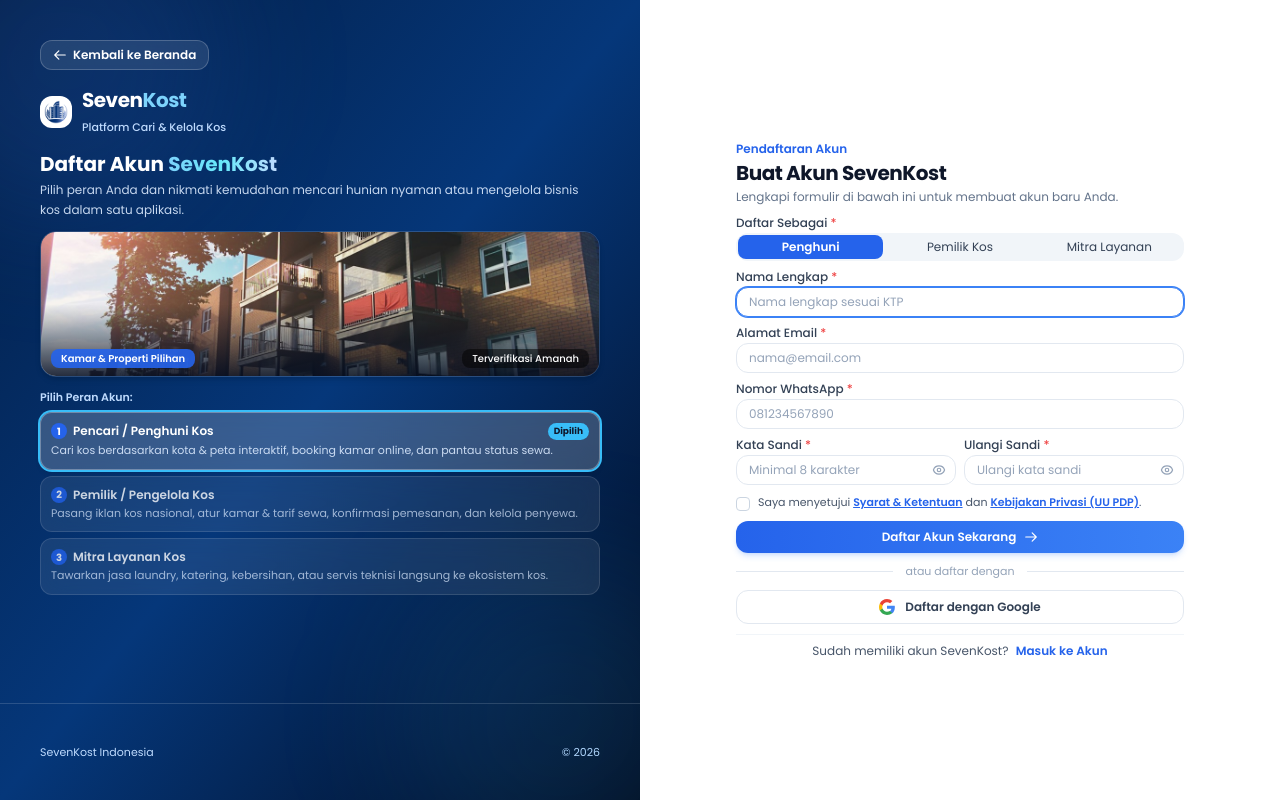
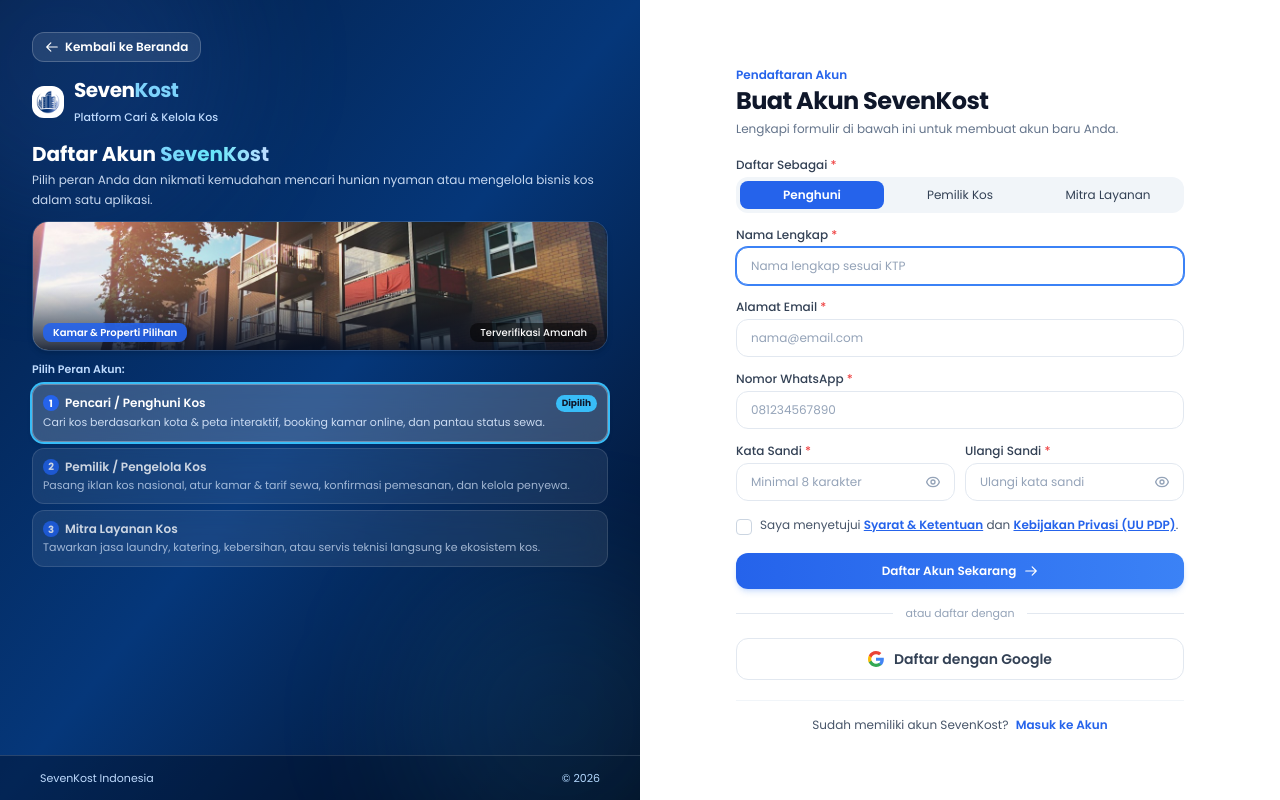
Before and after one commit to Fputradf/seven-kost, a Laravel app: page /register in a window 1280 px wide. Run offline with Laravel 12, Linux system fonts and the light colour scheme; style sheets or scripts are compiled from the project's sources; parts of the project's set-up code (start-up, migrations or seed data) failed here and were passed over.

Commit message:
style(register): match form scale with login page and prevent copyright footer cutoff

```diff
--- a/resources/views/auth/register.blade.php
+++ b/resources/views/auth/register.blade.php
@@ -26,9 +26,9 @@
             <div class="absolute -bottom-20 -right-20 w-80 h-80 bg-sky-400/10 rounded-full blur-3xl pointer-events-none"></div>
 
             {{-- Konten Utama Header --}}
-            <div class="p-4 sm:p-6 lg:p-8 xl:p-10 pb-1 sm:pb-2 lg:pb-8 relative z-10">
+            <div class="p-4 sm:p-6 lg:p-6 xl:p-8 pb-1 sm:pb-2 lg:pb-2 relative z-10 flex-1 overflow-y-auto lg:overflow-visible">
                 {{-- Top Navigation: Tombol Kembali ke Beranda & Logo Brand (Mobile Friendly) --}}
-                <div class="flex items-center justify-between gap-3 mb-3 lg:mb-4">
+                <div class="flex items-center justify-between gap-3 mb-3 lg:mb-3.5">
                     <a href="{{ url('/') }}" class="inline-flex items-center gap-1.5 text-xs font-semibold text-white hover:text-white transition group py-1.5 px-3 rounded-xl bg-white/10 hover:bg-white/20 border border-white/20 w-fit backdrop-blur-md shadow-xs">
                         <svg class="w-3.5 h-3.5 transition-transform group-hover:-translate-x-0.5" fill="none" stroke="currentColor" viewBox="0 0 24 24">
                             <path stroke-linecap="round" stroke-linejoin="round" stroke-width="2" d="M10 19l-7-7m0 0l7-7m-7 7h18"/>
@@ -71,10 +71,10 @@
                 </div>
 
                 {{-- Gambar Kost (Desktop Saja) --}}
-                <div class="hidden lg:block relative rounded-2xl overflow-hidden shadow-md border border-white/15 mb-3 group">
+                <div class="hidden lg:block relative rounded-2xl overflow-hidden shadow-md border border-white/15 mb-2.5 group">
                     <img src="{{ asset('images/frontend/hero-building-hd.jpg') }}"
                          alt="Hunian Kos SevenKost"
-                         class="w-full h-28 sm:h-32 xl:h-36 object-cover group-hover:scale-105 transition-transform duration-500">
+                         class="w-full h-24 sm:h-28 xl:h-32 object-cover group-hover:scale-105 transition-transform duration-500">
                     <div class="absolute inset-0 bg-gradient-to-t from-[#020b1f]/85 via-transparent to-transparent"></div>
                     <div class="absolute bottom-2 left-2.5 right-2.5 flex items-center justify-between text-white">
                         <span class="bg-blue-600/90 backdrop-blur-xs px-2.5 py-0.5 rounded-lg text-[10px] font-semibold shadow-xs">
@@ -155,7 +155,7 @@
             </div>
 
             {{-- Footer Layer Kiri: Hak Cipta (Desktop Saja) --}}
-            <div class="hidden lg:flex p-5 lg:p-8 xl:p-10 pt-3 border-t border-white/15 items-center justify-between text-[11px] text-blue-200">
+            <div class="hidden lg:flex px-6 lg:px-8 xl:px-10 py-3.5 border-t border-white/15 items-center justify-between text-[11px] text-blue-200 shrink-0 bg-[#020b1f]/40 backdrop-blur-xs">
                 <span class="text-blue-200">SevenKost Indonesia</span>
                 <span class="text-blue-200">© {{ date('Y') }}</span>
             </div>
@@ -164,59 +164,59 @@
         {{-- ============================================================= --}}
         {{-- LAYER KANAN / BAWAH MOBILE (FORM PUTIH BERSIH & RESPONSIVE)   --}}
         {{-- ============================================================= --}}
-        <div class="w-full lg:w-1/2 bg-white flex flex-col justify-start lg:justify-center items-center px-5 pt-3 pb-6 sm:px-8 sm:py-6 lg:py-4 xl:py-6 lg:px-8 xl:px-12 flex-1 overflow-y-auto">
+        <div class="w-full lg:w-1/2 bg-white flex flex-col justify-start lg:justify-center items-center px-5 pt-3 pb-8 sm:p-8 lg:p-10 xl:p-12 flex-1 overflow-y-auto">
             <div class="max-w-sm xl:max-w-md w-full">
 
                 {{-- Header Form --}}
-                <div class="mb-2 sm:mb-2.5">
-                    <span class="text-[11px] sm:text-xs font-semibold text-blue-600 block mb-0.5">
+                <div class="mb-4 sm:mb-5">
+                    <span class="text-xs font-semibold text-blue-600 block mb-0.5">
                         Pendaftaran Akun
                     </span>
-                    <h2 class="text-lg sm:text-xl font-bold text-slate-900 tracking-tight">
+                    <h2 class="text-xl sm:text-2xl font-bold text-slate-900 tracking-tight">
                         Buat Akun SevenKost
                     </h2>
-                    <p class="text-[11px] sm:text-xs text-slate-500 mt-0.5">
+                    <p class="text-xs text-slate-500 mt-1">
                         Lengkapi formulir di bawah ini untuk membuat akun baru Anda.
                     </p>
                 </div>
 
                 {{-- Form Register --}}
-                <form method="POST" action="{{ route('register') }}" class="space-y-2">
+                <form method="POST" action="{{ route('register') }}" class="space-y-3 sm:space-y-3.5">
                     @csrf
 
                     {{-- Hidden Role Input --}}
                     <input type="hidden" name="role" :value="selectedRole">
 
                     {{-- Switcher Role --}}
-                    <div class="space-y-0.5">
-                        <label class="block text-[11px] sm:text-xs font-medium text-slate-700">
+                    <div class="space-y-1">
+                        <label class="block text-xs font-medium text-slate-700">
                             Daftar Sebagai <span class="text-red-500">*</span>
                         </label>
-                        <div class="grid grid-cols-3 gap-1 p-0.5 bg-slate-100 rounded-xl">
+                        <div class="grid grid-cols-3 gap-1 p-1 bg-slate-100 rounded-xl">
                             <button type="button"
                                     @click="setRole('penghuni')"
                                     :class="selectedRole === 'penghuni' ? 'bg-blue-600 text-white font-semibold shadow-xs' : 'text-slate-700 hover:text-slate-900 font-normal'"
-                                    class="py-1 px-2 rounded-lg text-[11px] sm:text-xs text-center transition cursor-pointer">
+                                    class="py-1.5 px-2 rounded-lg text-xs text-center transition cursor-pointer">
                                 Penghuni
                             </button>
                             <button type="button"
                                     @click="setRole('pemilik')"
                                     :class="selectedRole === 'pemilik' ? 'bg-blue-600 text-white font-semibold shadow-xs' : 'text-slate-700 hover:text-slate-900 font-normal'"
-                                    class="py-1 px-2 rounded-lg text-[11px] sm:text-xs text-center transition cursor-pointer">
+                                    class="py-1.5 px-2 rounded-lg text-xs text-center transition cursor-pointer">
                                 Pemilik Kos
                             </button>
                             <button type="button"
                                     @click="setRole('mitra')"
                                     :class="selectedRole === 'mitra' ? 'bg-blue-600 text-white font-semibold shadow-xs' : 'text-slate-700 hover:text-slate-900 font-normal'"
-                                    class="py-1 px-2 rounded-lg text-[11px] sm:text-xs text-center transition cursor-pointer">
+                                    class="py-1.5 px-2 rounded-lg text-xs text-center transition cursor-pointer">
                                 Mitra Layanan
                             </button>
                         </div>
                     </div>
 
                     {{-- Input Nama Lengkap --}}
-                    <div class="space-y-0.5">
-                        <label for="name" class="block text-[11px] sm:text-xs font-medium text-slate-700">
+                    <div class="space-y-1">
+                        <label for="name" class="block text-xs font-medium text-slate-700">
                             Nama Lengkap <span class="text-red-500">*</span>
                         </label>
                         <input id="name"
@@ -227,15 +227,15 @@
                                autofocus
                                autocomplete="name"
                                placeholder="Nama lengkap sesuai KTP"
-                               class="w-full text-xs rounded-xl border border-slate-200 focus:border-blue-500 focus:ring-blue-500 py-1.5 px-3 text-slate-900 placeholder-slate-400 @error('name') border-red-300 bg-red-50/20 @enderror transition" />
+                               class="w-full text-sm sm:text-xs rounded-xl border border-slate-200 focus:border-blue-500 focus:ring-blue-500 py-2.5 px-3.5 text-slate-900 placeholder-slate-400 @error('name') border-red-300 bg-red-50/20 @enderror transition" />
                         @error('name')
                             <p class="text-xs text-red-600 font-medium mt-0.5">{{ $message }}</p>
                         @enderror
                     </div>
 
                     {{-- Input Email --}}
-                    <div class="space-y-0.5">
-                        <label for="email" class="block text-[11px] sm:text-xs font-medium text-slate-700">
+                    <div class="space-y-1">
+                        <label for="email" class="block text-xs font-medium text-slate-700">
                             Alamat Email <span class="text-red-500">*</span>
                         </label>
                         <input id="email"
@@ -246,15 +246,15 @@
                                autocomplete="username"
                                inputmode="email"
                                placeholder="nama@email.com"
-                               class="w-full text-xs rounded-xl border border-slate-200 focus:border-blue-500 focus:ring-blue-500 py-1.5 px-3 text-slate-900 placeholder-slate-400 @error('email') border-red-300 bg-red-50/20 @enderror transition" />
+                               class="w-full text-sm sm:text-xs rounded-xl border border-slate-200 focus:border-blue-500 focus:ring-blue-500 py-2.5 px-3.5 text-slate-900 placeholder-slate-400 @error('email') border-red-300 bg-red-50/20 @enderror transition" />
                         @error('email')
                             <p class="text-xs text-red-600 font-medium mt-0.5">{{ $message }}</p>
                         @enderror
                     </div>
 
                     {{-- Input Nomor WhatsApp / Telepon --}}
-                    <div class="space-y-0.5">
-                        <label for="phone" class="block text-[11px] sm:text-xs font-medium text-slate-700">
+                    <div class="space-y-1">
+                        <label for="phone" class="block text-xs font-medium text-slate-700">
                             Nomor WhatsApp <span class="text-red-500">*</span>
                         </label>
                         <input id="phone"
@@ -264,17 +264,17 @@
                                required
                                autocomplete="tel"
                                placeholder="081234567890"
-                               class="w-full text-xs rounded-xl border border-slate-200 focus:border-blue-500 focus:ring-blue-500 py-1.5 px-3 text-slate-900 placeholder-slate-400 @error('phone') border-red-300 bg-red-50/20 @enderror transition" />
+                               class="w-full text-sm sm:text-xs rounded-xl border border-slate-200 focus:border-blue-500 focus:ring-blue-500 py-2.5 px-3.5 text-slate-900 placeholder-slate-400 @error('phone') border-red-300 bg-red-50/20 @enderror transition" />
                         @error('phone')
                             <p class="text-xs text-red-600 font-medium mt-0.5">{{ $message }}</p>
                         @enderror
                     </div>
 
                     {{-- Grid Input Password & Konfirmasi Password --}}
-                    <div class="grid grid-cols-1 sm:grid-cols-2 gap-2">
+                    <div class="grid grid-cols-1 sm:grid-cols-2 gap-2.5">
                         {{-- Password --}}
-                        <div class="space-y-0.5">
-                            <label for="password" class="block text-[11px] sm:text-xs font-medium text-slate-700">
+                        <div class="space-y-1">
+                            <label for="password" class="block text-xs font-medium text-slate-700">
                                 Kata Sandi <span class="text-red-500">*</span>
                             </label>
                             <div class="relative">
@@ -284,12 +284,12 @@
                                        required
                                        autocomplete="new-password"
                                        placeholder="Minimal 8 karakter"
-                                       class="w-full text-xs rounded-xl border border-slate-200 focus:border-blue-500 focus:ring-blue-500 py-1.5 pl-3 pr-8 text-slate-900 placeholder-slate-400 @error('password') border-red-300 bg-red-50/20 @enderror transition" />
+                                       class="w-full text-sm sm:text-xs rounded-xl border border-slate-200 focus:border-blue-500 focus:ring-blue-500 py-2.5 pl-3.5 pr-11 text-slate-900 placeholder-slate-400 @error('password') border-red-300 bg-red-50/20 @enderror transition" />
                                 <button type="button"
                                         @click="showPassword = !showPassword"
                                         aria-label="Tampilkan kata sandi"
-                                        class="absolute inset-y-0 right-0 pr-2.5 flex items-center text-slate-400 hover:text-slate-700 focus:outline-none cursor-pointer">
-                                    <svg x-show="!showPassword" class="w-3.5 h-3.5" fill="none" stroke="currentColor" viewBox="0 0 24 24">
+                                        class="absolute inset-y-0 right-0 pr-3.5 flex items-center text-slate-400 hover:text-slate-700 focus:outline-none cursor-pointer">
+                                    <svg x-show="!showPassword" class="w-4 h-4" fill="none" stroke="currentColor" viewBox="0 0 24 24">
                                         <path stroke-linecap="round" stroke-linejoin="round" stroke-width="2" d="M15 12a3 3 0 11-6 0 3 3 0 016 0z"/>
                                         <path stroke-linecap="round" stroke-linejoin="round" stroke-width="2" d="M2.458 12C3.732 7.943 7.523 5 12 5c4.478 0 8.268 2.943 9.542 7-1.274 4.057-5.064 7-9.542 7-4.477 0-8.268-2.943-9.542-7z"/>
                                     </svg>
@@ -301,8 +301,8 @@
                         </div>
 
                         {{-- Konfirmasi Password --}}
-                        <div class="space-y-0.5">
-                            <label for="password_confirmation" class="block text-[11px] sm:text-xs font-medium text-slate-700">
+                        <div class="space-y-1">
+                            <label for="password_confirmation" class="block text-xs font-medium text-slate-700">
                                 Ulangi Sandi <span class="text-red-500">*</span>
                             </label>
                             <div class="relative">
@@ -312,12 +312,12 @@
                                        required
                                        autocomplete="new-password"
                                        placeholder="Ulangi kata sandi"
-                                       class="w-full text-xs rounded-xl border border-slate-200 focus:border-blue-500 focus:ring-blue-500 py-1.5 pl-3 pr-8 text-slate-900 placeholder-slate-400 @error('password_confirmation') border-red-300 bg-red-50/20 @enderror transition" />
+                                       class="w-full text-sm sm:text-xs rounded-xl border border-slate-200 focus:border-blue-500 focus:ring-blue-500 py-2.5 pl-3.5 pr-11 text-slate-900 placeholder-slate-400 @error('password_confirmation') border-red-300 bg-red-50/20 @enderror transition" />
                                 <button type="button"
                                         @click="showPasswordConfirmation = !showPasswordConfirmation"
                                         aria-label="Tampilkan konfirmasi sandi"
-                                        class="absolute inset-y-0 right-0 pr-2.5 flex items-center text-slate-400 hover:text-slate-700 focus:outline-none cursor-pointer">
-                                    <svg x-show="!showPasswordConfirmation" class="w-3.5 h-3.5" fill="none" stroke="currentColor" viewBox="0 0 24 24">
+                                        class="absolute inset-y-0 right-0 pr-3.5 flex items-center text-slate-400 hover:text-slate-700 focus:outline-none cursor-pointer">
+                                    <svg x-show="!showPasswordConfirmation" class="w-4 h-4" fill="none" stroke="currentColor" viewBox="0 0 24 24">
                                         <path stroke-linecap="round" stroke-linejoin="round" stroke-width="2" d="M15 12a3 3 0 11-6 0 3 3 0 016 0z"/>
                                         <path stroke-linecap="round" stroke-linejoin="round" stroke-width="2" d="M2.458 12C3.732 7.943 7.523 5 12 5c4.478 0 8.268 2.943 9.542 7-1.274 4.057-5.064 7-9.542 7-4.477 0-8.268-2.943-9.542-7z"/>
                                     </svg>
@@ -340,8 +340,8 @@
                                    id="terms"
                                    x-model="termsAgreed"
                                    required
-                                   class="mt-0.5 w-3.5 h-3.5 rounded border-slate-300 text-blue-600 focus:ring-blue-500 cursor-pointer">
-                            <span class="text-[11px] text-slate-600 leading-snug">
+                                   class="mt-0.5 w-4 h-4 rounded border-slate-300 text-blue-600 focus:ring-blue-500 cursor-pointer">
+                            <span class="text-[11px] sm:text-xs text-slate-600 leading-snug">
                                 Saya menyetujui
                                 <button type="button"
                                         @click.prevent="openTermsModal = true; activeTermsTab = 'terms'"
@@ -359,9 +359,9 @@
                     </div>
 
                     {{-- Tombol Submit --}}
-                    <div class="pt-0.5">
+                    <div class="pt-1">
                         <button type="submit"
-                                class="w-full py-2 px-4 rounded-xl text-xs font-semibold text-white bg-gradient-to-r from-blue-600 to-blue-500 hover:from-blue-700 hover:to-blue-600 active:scale-[0.99] transition shadow-md shadow-blue-500/20 focus:outline-none focus:ring-4 focus:ring-blue-100 cursor-pointer flex items-center justify-center gap-2">
+                                class="w-full py-2.5 sm:py-2.5 px-4 rounded-xl text-sm sm:text-xs font-semibold text-white bg-gradient-to-r from-blue-600 to-blue-500 hover:from-blue-700 hover:to-blue-600 active:scale-[0.99] transition shadow-md shadow-blue-500/20 focus:outline-none focus:ring-4 focus:ring-blue-100 cursor-pointer flex items-center justify-center gap-2">
                             <span>Daftar Akun Sekarang</span>
                             <svg class="w-3.5 h-3.5" fill="none" stroke="currentColor" viewBox="0 0 24 24">
                                 <path stroke-linecap="round" stroke-linejoin="round" stroke-width="2" d="M14 5l7 7m0 0l-7 7m7-7H3"/>
@@ -371,7 +371,7 @@
                 </form>
 
                 {{-- Divider "atau daftar dengan" --}}
-                <div class="relative flex items-center my-2 sm:my-2.5">
+                <div class="relative flex items-center my-4">
                     <div class="flex-grow border-t border-slate-200"></div>
                     <span class="flex-shrink mx-3 text-[11px] text-slate-400 font-normal">atau daftar dengan</span>
                     <div class="flex-grow border-t border-slate-200"></div>
@@ -380,7 +380,7 @@
                 {{-- Tombol Daftar via Google (Standar Resmi Google Branding) --}}
                 <div>
                     <a href="{{ Route::has('auth.google') ? route('auth.google') : '#' }}"
-                       class="w-full py-2 px-4 rounded-xl border border-slate-200 hover:border-slate-300 bg-white hover:bg-slate-50 text-slate-700 font-semibold text-xs flex items-center justify-center gap-2.5 shadow-2xs transition active:scale-[0.99] cursor-pointer">
+                       class="w-full py-2.5 px-4 rounded-xl border border-slate-200 hover:border-slate-300 bg-white hover:bg-slate-50 text-slate-700 font-semibold text-xs sm:text-sm flex items-center justify-center gap-2.5 shadow-2xs transition active:scale-[0.99] cursor-pointer">
                         {{-- Logo Resmi Google 4 Warna --}}
                         <svg class="w-4 h-4 shrink-0" viewBox="0 0 24 24">
                             <path fill="#4285F4" d="M23.745 12.27c0-.7-.06-1.4-.19-2.07H12v4.51h6.6c-.29 1.52-1.14 2.82-2.4 3.68v3.05h3.88c2.27-2.09 3.66-5.17 3.66-9.17z"/>
@@ -393,7 +393,7 @@
                 </div>
 
                 {{-- Link ke Login --}}
-                <div class="mt-2.5 pt-2 border-t border-slate-100 text-center text-xs text-slate-600">
+                <div class="mt-4 sm:mt-5 pt-3.5 sm:pt-4 border-t border-slate-100 text-center text-xs text-slate-600">
                     Sudah memiliki akun SevenKost?
                     <a href="{{ route('login') }}" class="font-semibold text-blue-600 hover:text-blue-700 hover:underline ml-1">
                         Masuk ke Akun
```
